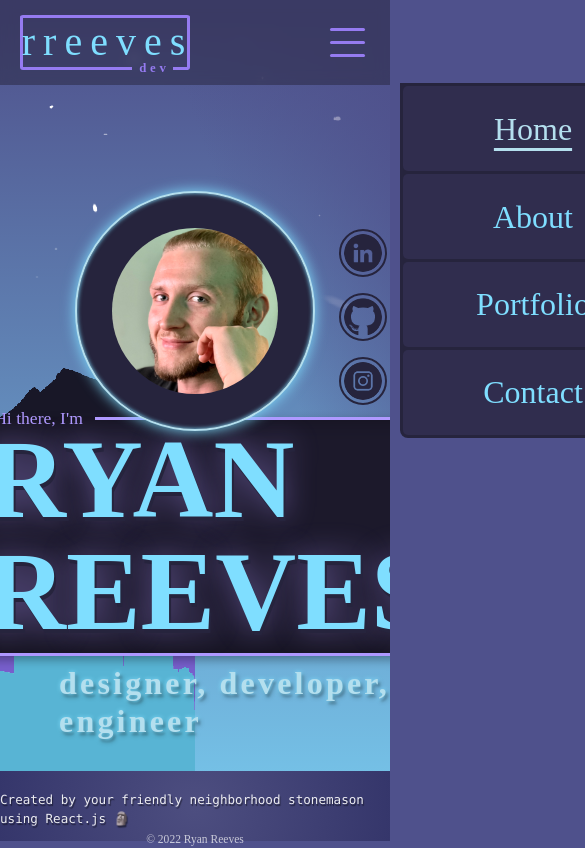
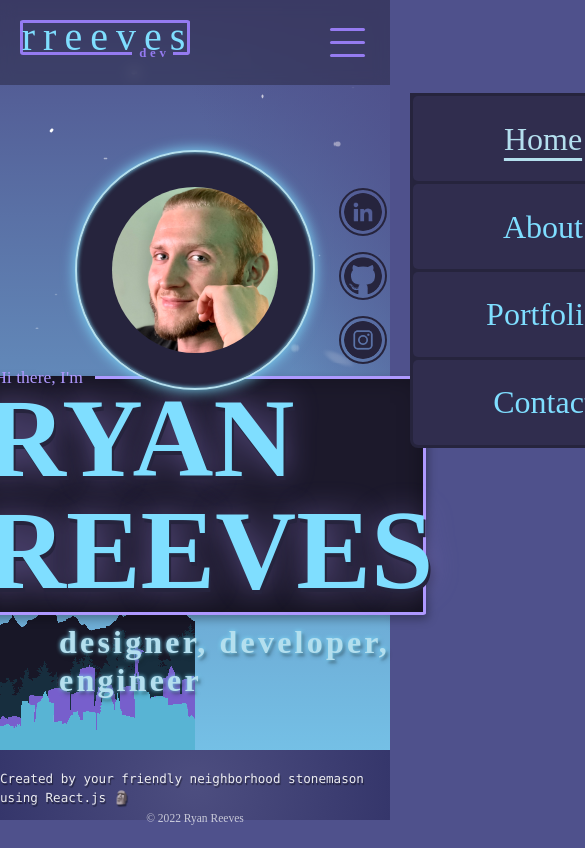
Before and after one commit to rreeves1996/react-portfolio, a React (Create React App) app: page / in a window 390 px wide. Shown: the top 848 px of the page, 585 px wide, since content can reach past the window. Built offline with nearby package versions, Linux system fonts and the light colour scheme; the HTML template or start-up script is replaced by a standard one.

Commit message:
Code refactor/minimizing, stars component

```diff
--- a/src/assets/style/contact.css
+++ b/src/assets/style/contact.css
@@ -14,6 +14,7 @@
     justify-content: center;
     align-items: center;
     max-width: 100vw;
+    height: 81vh;
     margin-bottom: 0;
     bottom: 0px;
     background: rgb(0,0,0);
@@ -22,7 +23,9 @@
 .contact-right-left-side-container {
     display: flex;
     width: 100vw;
+
     flex-direction: row;
+    justify-content: flex-end;
     align-items: flex-end;
 }
 .contact-left-side {
@@ -49,7 +52,6 @@
 }
 
 .contact-right-side {
-    position: relative;
     display: flex;
     flex-wrap: wrap;
     background-color: rgba(255, 255, 255, 0.075);
--- a/src/assets/style/home.css
+++ b/src/assets/style/home.css
@@ -1,31 +1,25 @@
 .home-container {
     display: flex;
     position: relative;
-    flex-direction: column;
+    flex-direction: row;
     justify-content: center;
     align-items: center;
+
     max-width: 100vw;
-    height: 81vh;
-    min-height: 750px;
-    margin-bottom: 0;
-    top: 0px;
-    /* overflow: hidden; */
+    height: 100%;
+
     background: rgb(0,0,0);
     background: linear-gradient(70deg, rgba(0,0,0,0) 65%, var(--purple-dark) 100%);
 }
-.home-right-left-side-container {
-    display: flex;
-    width: 100vw;
-    flex-direction: row;
-}
+
 .home-hub {
     position: absolute;
     display: flex;
     flex-direction: row;
     justify-content: center;
     align-items: center;
-    top: 170px;
     z-index: 5;
+    top: 20%;
 }
 
 .home-picture {
@@ -124,8 +118,11 @@
     transform: scale(1.05);
 }
 
-.home-left-side {
+.home-background {
     display: flex;
+    position: absolute;
+    bottom: 0;
+    left: 0;
     flex-direction: column;
     width: 50vw;
     height: 71vh;
@@ -136,7 +133,7 @@
 
 }
 
-.home-left-side img {
+.home-background img {
     image-rendering: pixelated;
     position: absolute;
     width: 50vw;
--- a/src/assets/style/style.css
+++ b/src/assets/style/style.css
@@ -25,32 +25,68 @@ body {
 main {
     background: rgb(0,0,0);
     background: linear-gradient(180deg, rgba(0,0,0,0) 0%, #7fdfffc7 100%);
-    margin-top: 21px;
-    min-height: 700px;
-
-    overflow: hidden;
+    height: calc(100vh - 185px);
+    min-height: 750px;
 }
-/* .page-background {
+.wrapper {
     display: flex;
+    position: relative;
+    flex-direction: row;
+    justify-content: center;
+    align-items: flex-end;
+    width: 100%;
+    height: 100%;
+    background: rgb(0,0,0);
+    background: linear-gradient(70deg, rgba(0,0,0,0) 65%, var(--purple-dark) 100%);
+}
+.background {
+    display: flex;
+    position: relative;
+    align-items: flex-end;
+    justify-self: flex-start;
     flex-direction: column;
-    width: 30vw;
+    width: 30%;
     height: 81vh;
+    /* transform: translateX(-20%); */
     justify-content: center;
     z-index: 0;
+    overflow-x: hidden;
 }
 
-.page-background img {
+.background img {
     image-rendering: pixelated;
     position: absolute;
     width: 50vw;
-    left: -20vw;
+
     background-repeat: no-repeat;
-} */
+}
+
+.page-container {
+    display: flex;
+    position: relative;
+
+    background-color: rgba(255, 255, 255, 0.075);
+    flex-direction: row;
+    width: 68%;
+    height: 49.5vh;
+    align-items: center;
+    justify-content: center;
+    margin: 1%;
+    border-bottom-left-radius: 5px;
+    border-bottom-right-radius: 5px;
+}
 .trees, .city1, .city2 {
     bottom: 0px;
 }
 .mountains {
     bottom: 30px;
+}
+.stars-container {
+    position: absolute;
+    top: 0;
+    width: 100%;
+    height: 90vh;
+    overflow: hidden;
 }
 #stars1 {
     top: -20px;
@@ -69,9 +105,8 @@ main {
 .object {
     position: absolute;
     image-rendering: pixelated;
-    width: 2000px;
-    height: 90vh;
-    top: 0;
+    width: 2000px;    height: 900px;
+
 }
 
 .nav-burger {
@@ -109,33 +144,39 @@ main {
 .navbar {
     position: relative;
     display: flex;
-    justify-items: center;
-
-    height: 100px;
-    padding: 10px 0px 10px 0px;
-    background-color: transparent !important;
-
+    flex-direction: column;
+    width: 100vw;
+    height: 115px;
+    padding: 0;
+    background-color: transparent;
     box-shadow: none;
 }
+.navbar-bg {
+    display: none;
+    position: absolute;
+    width: 100%;
+    height: 100%;
+    background-color: var(--purple-darkest);
+    opacity: 50%;
+}
 .navbar-collapse {
-    position: absolute;
-
-    bottom: 30px; right: 20px !important;
-
+    position: relative;
+    margin: 10px;
+    align-self: flex-end !important;
     z-index: 5;
 }
 .navbar-brand {
-    position: absolute;
-    margin: 25px auto;
-    left: 20px;
+    position: relative;
     display: flex;
     flex-direction: column;
     justify-content: center;
     align-items: center;
     width: 195px;
+    margin: 20px auto 30px 20px;
+
     border-radius: 3px;
     outline: 3px solid var(--purple);
-    height: 65px;
+    height: 65px !important;
     z-index: 0;
     transition: width 0.3s ease-in-out,
     height 0.3s ease-in-out,
@@ -602,11 +643,7 @@ footer p {
         top: 0;
     }
     .navbar-bg {
-        position: absolute;
-        width: 100%;
-        height: 100%;
-        background-color: var(--purple-darkest);
-        opacity: 50%;
+        display: flex;
     }
     .navbar-brand {
         height: 55px;
--- a/src/components/Container.jsx
+++ b/src/components/Container.jsx
@@ -7,6 +7,7 @@ import Portfolio from './Portfolio';
 import Resume from './Resume';
 import Contact from './Contact';
 import Wrapper from "./Wrapper";
+import Stars from "./Stars";
 
 import '../assets/style/style.css';
 
@@ -14,19 +15,7 @@ export default function Container() {
   const [currentPage, setCurrentPage] = useState("Home");
   const [currentTab, setCurrentTab] = useState("Solo");
 
-  // Parallex function that tracks mouse location to move stars picture multiplicatively based on the elements data-value
-  document.addEventListener("mousemove", parallax);
 
-  function parallax(e) {
-    document.querySelectorAll(".object").forEach(function(move) {
-      var movingValue = move.getAttribute("data-value");
-
-      var x = (e.clientX * movingValue) / 250;
-      var y = (e.clientY * movingValue) / 250;
-
-      move.style.transform = "translateX(" + x + "px) translateY(" + y + "px)";
-    })
-  }
 
   const renderPage = () => {
     switch(currentPage) {
@@ -41,7 +30,7 @@ export default function Container() {
       case "Resume":
         return <Resume />;
       default:
-        return <Home />;
+        return <Home handlePageChange={handlePageChange} />;
     }
   };
 
@@ -52,12 +41,16 @@ export default function Container() {
     <>
       <NavBar currentPage={currentPage} handlePageChange={handlePageChange} />
         <main>
-          {/* {currentPage === "Home" ? (
-            <></>
+          <Stars />
+          {currentPage === "Home" || currentPage === "Resume" ? (
+            <>
+              {renderPage()}
+            </>
           ) : (
-            <Wrapper />
-          )} */}
-          {renderPage()}
+            <Wrapper>
+              {renderPage()}
+            </Wrapper>
+          )}
         </main>
       <Footer />
     </>
--- a/src/components/Home.jsx
+++ b/src/components/Home.jsx
@@ -12,21 +12,25 @@ import '../assets/style/home.css';
 
 export default function Home({ handlePageChange }) {
     return (
-        <>
         <div className="home-container">
-
+            <div className="home-background">
+                    <img src={mountainsImage} alt="mountains" className="home-mountains" />
+                    <img src={treesImage} alt="trees" className="home-trees" />
+                    <img src={city1Image} alt="city1" className="home-city1" />
+                    <img src={city2Image} alt="city2" className="home-city2" />
+                </div>
             <div className="home-hub">
                 <div className="social">
                     <img src={homePortrait} alt="home" className="home-picture" />
 
                     <div className="social-buttons">
-                                <a href="#linkedin">
+                            <a href="https://www.linkedin.com/in/rreevesdev/">
                                 <img src={linkedinIcon} alt="linkedin" id="linkedin-icon" className="base-icon" />
                             </a>
-                                <a href="#githun">
+                            <a href="https://github.com/rreeves1996">
                                 <img src={githubIcon} alt="github" id="github-icon" className="base-icon" />
                             </a>
-                                <a href="#instagram">
+                            <a href="https://www.instagram.com/ryanmakesloudnoises/">
                                 <img src={instagramIcon} alt="instagram" id="instagram-icon" className="base-icon" />
                             </a>
                     </div>
@@ -54,15 +58,6 @@ export default function Home({ handlePageChange }) {
                     <h4>designer, developer, engineer</h4>
                 </header>
             </div>
-                <div className="home-right-left-side-container">
-                    <div className="home-left-side">
-                        <img src={mountainsImage} alt="mountains" className="home-mountains" />
-                        <img src={treesImage} alt="trees" className="home-trees" />
-                        <img src={city1Image} alt="city1" className="home-city1" />
-                        <img src={city2Image} alt="city2" className="home-city2" />
         </div>
-                </div>
-            </div>
-        </>
     )
 }
--- a/src/components/Navigation.jsx
+++ b/src/components/Navigation.jsx
@@ -1,8 +1,5 @@
 import React from 'react';
 import { useState } from 'react';
-import stars1 from '../assets/stars1.png';
-import stars2 from '../assets/stars2.png';
-import stars3 from '../assets/stars3.png';
 
 
 function Navbar({ currentPage, handlePageChange }) {
@@ -11,10 +8,6 @@ function Navbar({ currentPage, handlePageChange }) {
 
     return (
         <>
-            {/* TODO: Remove these from navbar and add to wrapper */}
-            <img src={stars1} alt="stars1" id="stars1" className="object" data-value="6" />
-            <img src={stars2} alt="stars2" id="stars2" className="object" data-value="3" />
-            <img src={stars3} alt="stars3" id="stars3" className="object" data-value="2" />
             <nav className="navbar">
                 <div className="navbar-bg"></div>
                 <a href="#home" className="navbar-brand" onClick={() => handlePageChange("Home")}>
@@ -31,7 +24,6 @@ function Navbar({ currentPage, handlePageChange }) {
                     <div className="nav">
                         <a href="#home" id="home"
                             onClick={() => {
-                                let navbar = document.querySelector('.navbar-collapse');
                                 handlePageChange("Home");
                             }}
                             className={currentPage === "Home" ? "nav-link nav-link-current" : "nav-link"}>
--- /dev/null
+++ b/src/components/Stars.jsx
@@ -0,0 +1,29 @@
+import React from 'react';
+
+import stars1 from '../assets/stars1.png';
+import stars2 from '../assets/stars2.png';
+import stars3 from '../assets/stars3.png';
+
+export default function Stars() {
+
+    // Parallex function that tracks mouse location to move stars picture multiplicatively based on the elements data-value
+    document.addEventListener("mousemove", parallax);
+
+    function parallax(e) {
+        document.querySelectorAll(".object").forEach(function(move) {
+        var movingValue = move.getAttribute("data-value");
+
+        var x = (e.clientX * movingValue) / 250;
+        var y = (e.clientY * movingValue) / 250;
+
+        move.style.transform = "translateX(" + x + "px) translateY(" + y + "px)";
+        })
+    }
+    return (
+        <div className="stars-container">
+            <img src={stars1} alt="stars1" id="stars1" className="object" data-value="6" />
+            <img src={stars2} alt="stars2" id="stars2" className="object" data-value="3" />
+            <img src={stars3} alt="stars3" id="stars3" className="object" data-value="2" />
+        </div>
+    )
+}
```
Also changed, not shown: src/assets/style/portfolio.css (+33 -86 lines), src/components/About.jsx (+0 -12 lines), src/components/Contact.jsx (+7 -19 lines), src/components/Portfolio.jsx (+1 -21 lines), src/components/Wrapper.jsx (+32 -4 lines). Lines whose indentation alone changed are shown as unchanged.
